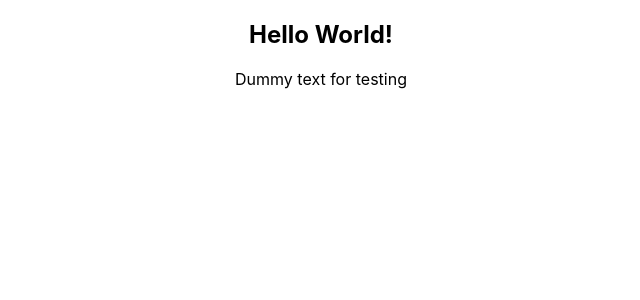
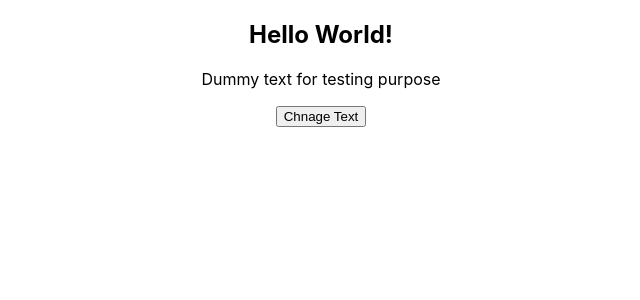
Before and after one commit to ashaytiwari/React-Query, a React (Create React App) app: page / in a window 1280 px wide. Shown: the top 300 px of the page, without its empty margins (319-959 px from the left). Built offline with nearby package versions, Linux system fonts and the light colour scheme.

Commit message:
feat: Testing cases for user interactions

```diff
--- a/src/components/Greeting/Greeting.js
+++ b/src/components/Greeting/Greeting.js
@@ -1,10 +1,18 @@
-import React from "react";
+import React, { useState } from "react";
 
 const Greeting = () => {
+  const [changeText, setChangeText] = useState(false);
+
+  const textChangeHandler = () => {
+    setChangeText((prevState) => !prevState);
+  };
+
   return (
     <div>
       <h2>Hello World!</h2>
-      <p>Dummy text for testing</p>
+      {!changeText && <p>Dummy text for testing purpose</p>}
+      {changeText && <p>Changed!</p>}
+      <button onClick={textChangeHandler}>Chnage Text</button>
     </div>
   );
 };
```
Also changed, not shown: 1 other file (tests, documents, lock files or other folders).
